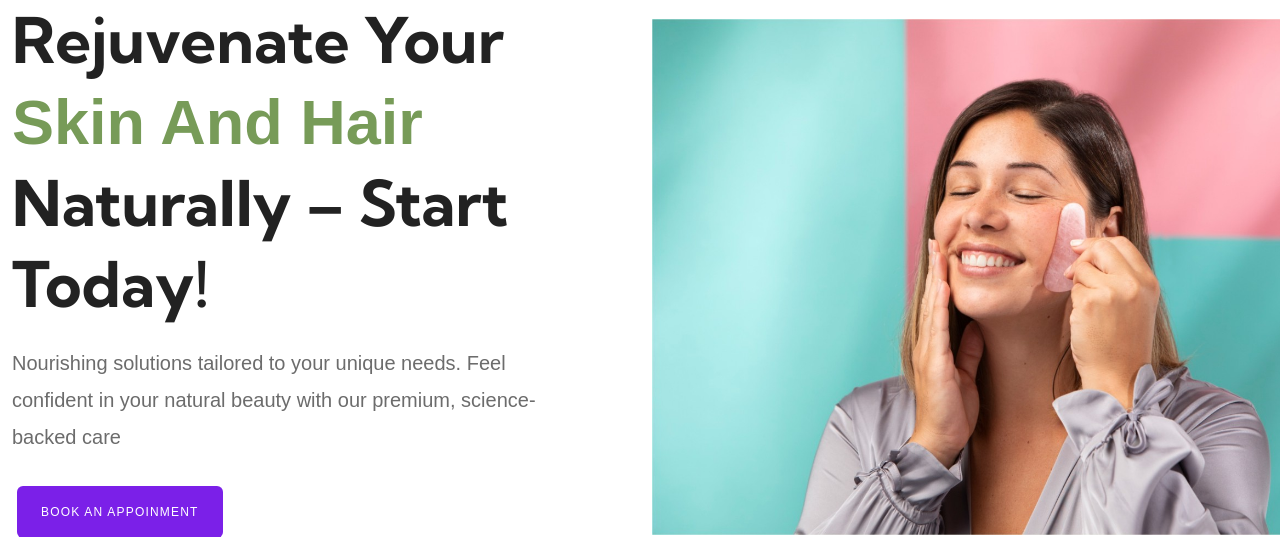
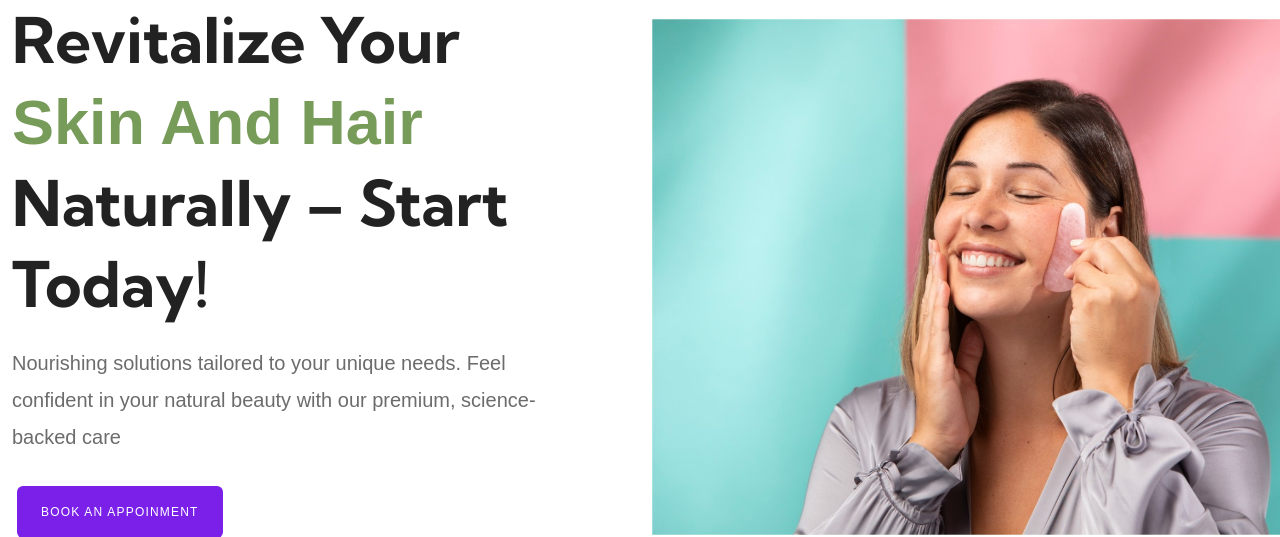
Before and after one commit to bhupindersinghsaggu/plumwellness.in, a PHP site: page /skin-hair-management.php in a window 1280 px wide. Shown: the part 148-685 px from the top of the page. Run offline with PHP 8.4, Linux system fonts and the light colour scheme; some libraries are stand-ins or nearby versions.

Commit message:
Update skin-hair-management.php

```diff
--- a/skin-hair-management.php
+++ b/skin-hair-management.php
@@ -9,7 +9,7 @@ include('web/header.php');
             <div class="col-xl-6 pe-xl-5 pq-process-main wow  fadeInLeft animated"
                 style="visibility: visible; animation-name: fadeInLeft;">
                 <div class="pq-section-title-style-1">
-                    <h5 class="pq-section-title mb-30 ">Rejuvenate Your <span class="span-color">Skin and Hair </span>Naturally – Start Today!
+                    <h5 class="pq-section-title mb-30 ">Revitalize Your <span class="span-color">Skin and Hair </span>Naturally – Start Today!
                     </h5>
                     <p class="pq-fancy-box-title slider-sub">Nourishing solutions tailored to your unique needs. Feel confident in your natural beauty with our premium, science-backed care</p>
                 </div>
```
